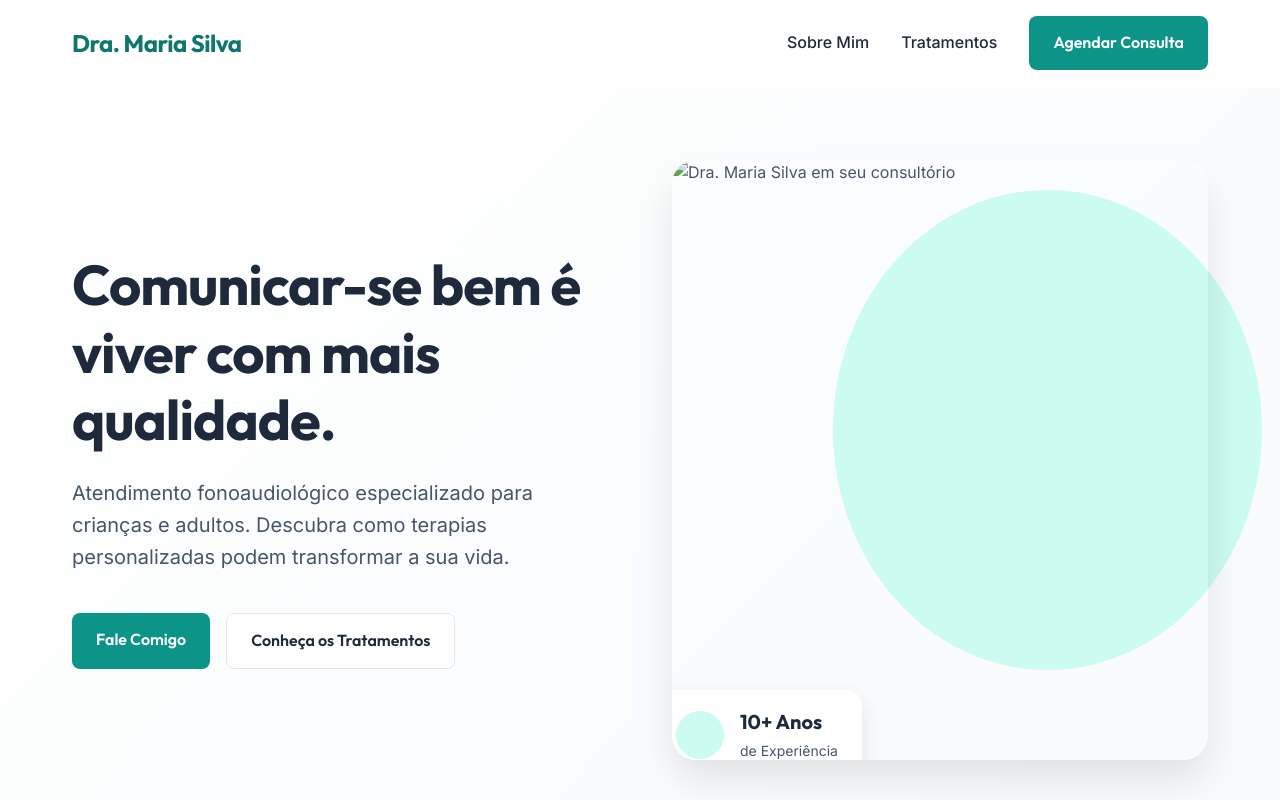
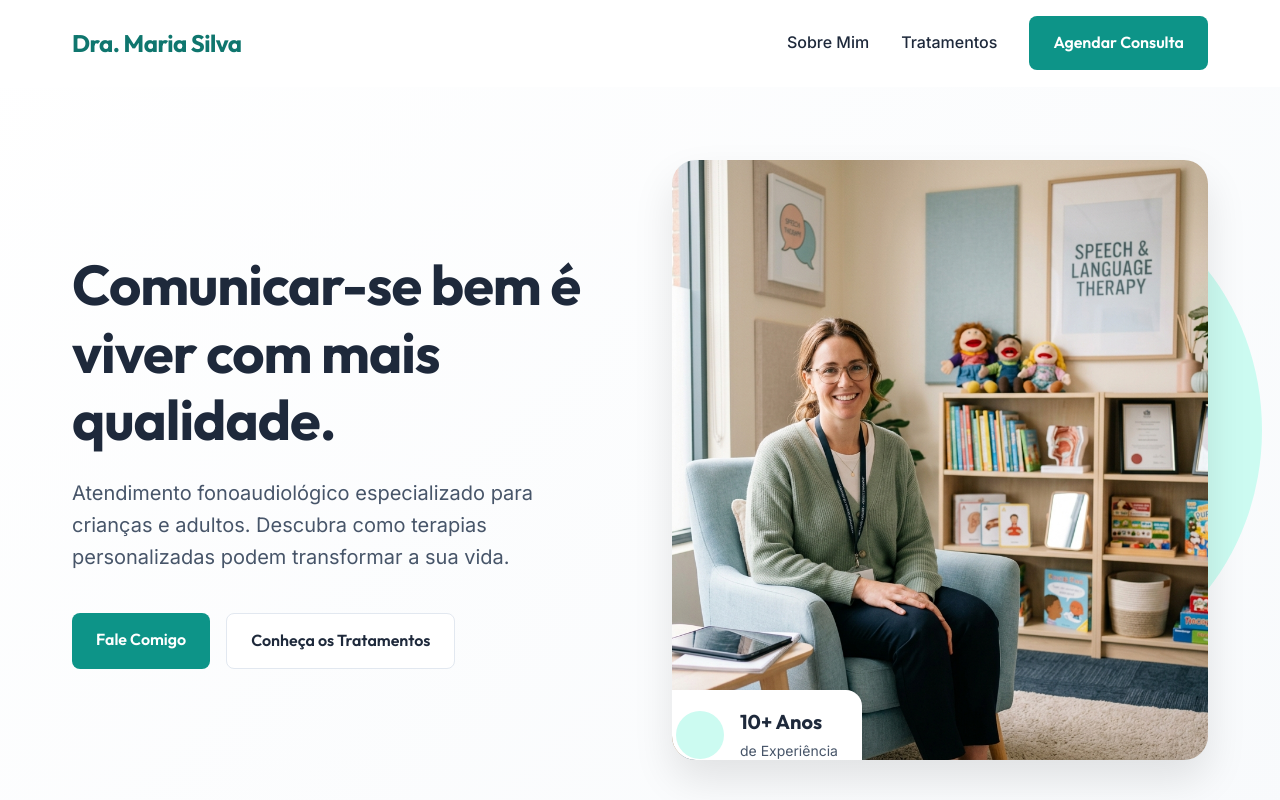
Before and after one commit to TFS-Data/meu-primeiro-projeto-ia, a plain HTML site: page index.html in a window 1280 px wide. Shown: the top 800 px of the page. Drawn offline with Linux system fonts and the light colour scheme; some icons are missing.

Commit message:
Update image source in index.html

```diff
--- a/index.html
+++ b/index.html
@@ -39,7 +39,7 @@
             </div>
             <div class="hero-image-wrapper">
                 <div class="hero-image">
-                    <img src="assets/images/hero.png" alt="Dra. Maria Silva em seu consultório">
+                    <img src="hero.png" alt="Dra. Maria Silva em seu consultório">
                     <div class="experience-badge fade-in-up">
                         <div class="badge-icon"><i class="ph-fill ph-star"></i></div>
                         <div>
```
